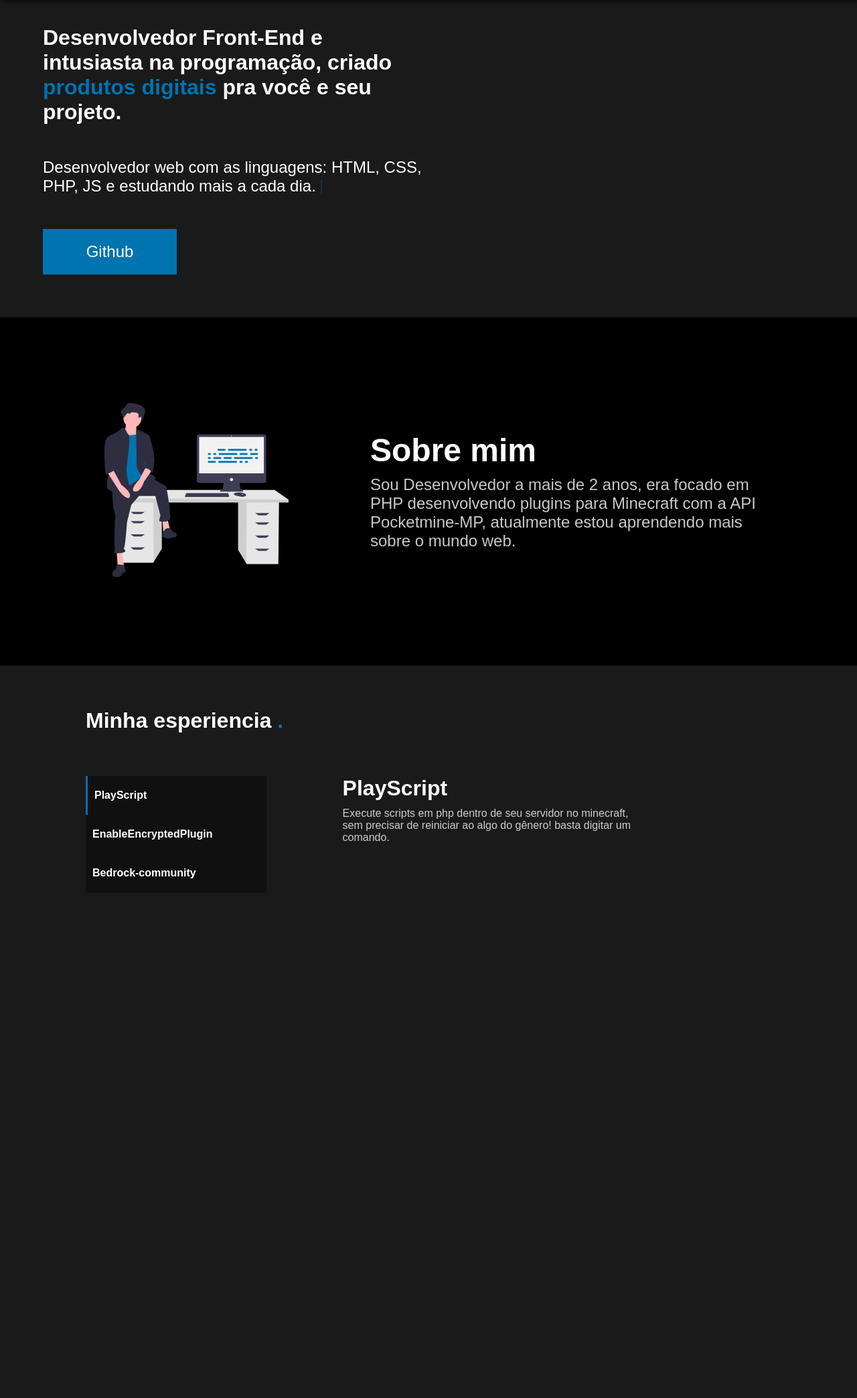
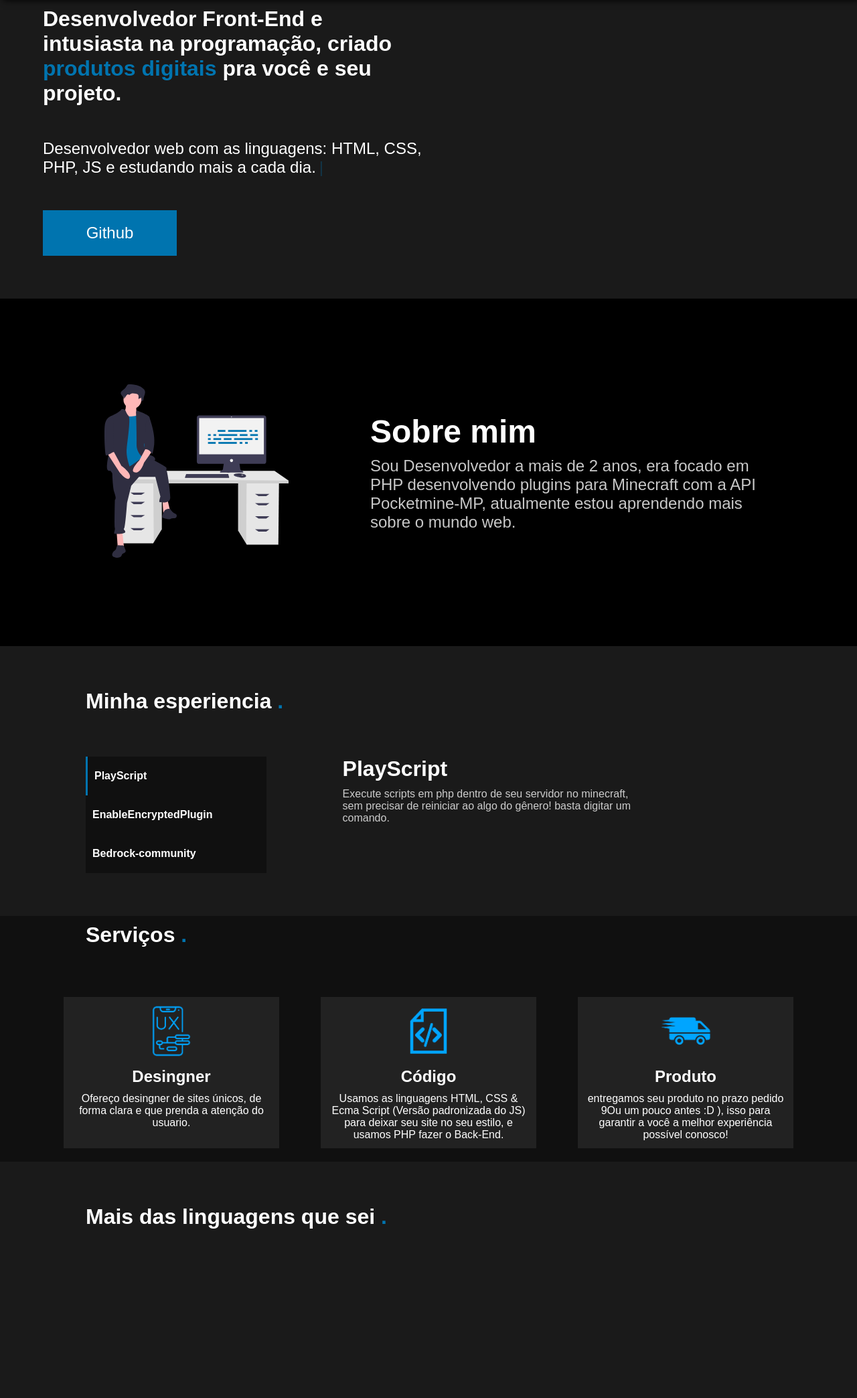
Before and after one commit to oKauaDev/kauadev.xyz, a PHP site: page / in a window 1280 px wide. Shown: the part 70-2158 px from the top of the page at 67% size. Before the commit the page ends 1382 px from the top, so only its background shows below. Run offline with PHP 8.4, Linux system fonts and the light colour scheme.

Commit message:
terminando o site

```diff
--- a/css/index.css
+++ b/css/index.css
@@ -23,6 +23,10 @@ body {
 
 .duble-font-style {
     font-size: 1.5rem;
+}
+
+#container #top {
+    margin-top: 80px;
 }
 
 #container #top #top-title {
@@ -112,14 +116,14 @@ body {
     margin-left: 20%;
 }
 
-#esperienciat {
+.title-modern-class {
     color: white;
     margin-bottom: 5%;
     margin-left: 10%;
     text-align: left;
 }
 
-#esperienciat::after {
+.title-modern-class::after {
     content: " .";
     color: var(--blue-cian);
 }
@@ -170,6 +174,81 @@ body {
     width: 60%;
 }
 
+#container #servicos {
+    background: rgb(16, 16, 16);
+    padding: 10px 0;
+    margin-bottom: 5%;
+}
+
+#container #servicos #servicos-list{
+    margin-bottom: 5%;
+    margin-left: 10%;
+    color: white;
+    display: flex;
+    flex-wrap: wrap;
+    width: 90%;
+    margin: 0 auto;
+    justify-content: space-between;
+}
+
+#container #servicos #servicos-list .index-servicos {
+    background: rgb(34, 34, 34);
+    display: inline-block;
+    padding: 10px;
+    margin: 10px auto;
+    text-align: center;
+    max-width: 300px;
+    word-break: keep-all;
+    transition: 1s;
+    border: 1.5px solid rgb(34, 34, 34);
+}
+
+#container #servicos #servicos-list .index-servicos:hover {
+    border: 1.5px solid var(--blue-cian);
+}
+
+#container #servicos #servicos-list .index-servicos img {
+    width: 80px;
+}
+
+#container #servicos #servicos-list .index-servicos h2 {
+    margin: 10px 0;
+}
+
+#container #linguagens-trabalhadas {
+    margin-bottom: 5%;
+    margin-left: 10%;
+    color: white;
+    display: flex;
+    justify-content: space-between;
+}
+
+#container #linguagens-trabalhadas #demonstracao {
+    width: 45%;
+    word-break: keep-all;
+}
+
+#container #linguagens-trabalhadas #list {
+    display: flex;
+    flex-wrap: wrap;
+    margin-right: 5%;
+    width: 50%;
+}
+
+#container #linguagens-trabalhadas .linguagem-index {
+    display: inline-block;
+    text-align: center;
+    margin: 10px;
+}
+
+#container #linguagens-trabalhadas .linguagem-index img {
+    width: 100px;
+}
+
+#container #linguagens-trabalhadas .linguagem-index p {
+    display: none;
+}
+
 @media (max-width: 800px) {
 
     #container #quemsou {
@@ -194,12 +273,12 @@ body {
         word-break: break-all;
     }
 
-    #esperienciat {
+    .title-modern-class {
         margin-left: 0;
         text-align: center;
     }
 
-    #esperienciat::after {
+    .title-modern-class::after {
         content: ".";
         color: var(--blue-cian);
     }
@@ -241,6 +320,24 @@ body {
         width: auto;
         margin: 0 5%;
     }
+
+    #container #linguagens-trabalhadas {
+        display: block;
+        margin: 10px 0;
+    }
+
+    #container #linguagens-trabalhadas #list {
+        display: flex;
+        width: 100%;
+        justify-content: center;
+    }
+
+    #container #linguagens-trabalhadas #demonstracao {
+        width: auto;
+        display: block;
+        word-break: keep-all;
+        text-align: center;
+    }
 }
 
 @media (max-width: 650px) {
@@ -265,3 +362,33 @@ body {
         margin-top: 50px;
     }
 }
+
+/*
+    Parte de animações com scroll
+*/
+
+[animation] {
+    opacity: 0;
+    transition: 1s;
+}
+
+[animation="left"] {
+    transform: translate3d(-50px, 0, 0);
+}
+
+[animation="rigth"] {
+    transform: translate3d(50px, 0, 0);
+}
+
+[animation="top"] {
+    transform: translate3d(0, -50px, 0);
+}
+
+[animation="bottom"] {
+    transform: translate3d(0, 50px, 0);
+}
+
+[animation].animated {
+    transform: translate3d(0, 0, 0);
+    opacity: 1;
+}
--- a/css/navbar.css
+++ b/css/navbar.css
@@ -3,13 +3,37 @@
     --blue-cian: rgb(0, 116, 175);
 }
 
+body::-webkit-scrollbar {
+    width: 12px;
+  }
+
+  body::-webkit-scrollbar-track {
+    background: var(--cinza);
+  }
+
+  body::-webkit-scrollbar-thumb {
+    background-color: var(--blue-cian);
+  }
+
 header {
     display: flex;
+    position: fixed;
+    top: 0;
+    width: 100%;
     background: var(--cinza);
     box-shadow: 5px 0 10px black;
     justify-content: space-between;
     height: 70px;
     align-items: center;
+    z-index: 100;
+}
+
+header.transparent {
+    background: rgba(26, 26, 26, 0.428);
+}
+
+header.activet {
+    background: var(--cinza);
 }
 
 header img {
--- a/index.html
+++ b/index.html
@@ -25,20 +25,20 @@
         <div id="top">
             <h1 id="top-title" animation="top">Desenvolvedor Front-End e intusiasta na programação, criado <span class="custom-cian-color">produtos digitais</span> pra você e seu projeto.</h1>
             <p id="subtitle-top" class="duble-font-style">Desenvolvedor web com as linguagens: HTML, CSS, PHP, JS e estudando mais a cada dia.</p>
-            <a id="github-top-button" class="duble-font-style" href="">Github</a>
+            <a id="github-top-button" animation="bottom" class="duble-font-style" href="">Github</a>
         </div>
         <div id="quemsou">
             <div>
-                <img id="personagem" src="imgs/ladino.svg">
+                <img animation="left" id="personagem" src="imgs/ladino.svg">
             </div>
             <div>
-                <h1>Sobre mim</h1>
-                <p id="sobremim-text">Sou Desenvolvedor a mais de 2 anos, era focado em PHP desenvolvendo plugins para Minecraft com a API Pocketmine-MP, atualmente estou aprendendo mais sobre o mundo web.</p>
+                <h1 animation="top">Sobre mim</h1>
+                <p animation="bottom" id="sobremim-text">Sou Desenvolvedor a mais de 2 anos, era focado em PHP desenvolvendo plugins para Minecraft com a API Pocketmine-MP, atualmente estou aprendendo mais sobre o mundo web.</p>
             </div>
         </div>
-        <h1 id="esperienciat">Minha esperiencia</h1>
+        <h1 class="title-modern-class">Minha esperiencia</h1>
         <div id="esperiencia">
-            <div id="projetos">
+            <div id="projetos" animation="left">
                 <ul>
                     <li>
                         <a  project-id="p-1" class="selectedProject">PlayScript</a>
@@ -52,8 +52,50 @@
                 </ul>
             </div>
             <div id="projeto-detalhe">
-                <h1 id="title-projeto">Nome do projeto...</h1>
-                <p id="description-projeto">Descrição do projeto...</p>
+                <h1 id="title-projeto" animation="rigth">Nome do projeto...</h1>
+                <p id="description-projeto" animation="rigth">Descrição do projeto...</p>
+            </div>
+        </div>
+        <div id="servicos">
+            <h1 class="title-modern-class">Serviços</h1>
+            <div id="servicos-list">
+                <div class="index-servicos" animation="top">
+                    <img src="imgs/UI_UX.png">
+                    <h2>Desingner</h2>
+                    <p>Ofereço desingner de sites únicos, de forma clara e que prenda a atenção do usuario.</p>
+                </div>
+
+                <div class="index-servicos" animation="bottom">
+                    <img src="imgs/code.png">
+                    <h2>Código</h2>
+                    <p>Usamos as linguagens HTML, CSS & Ecma Script (Versão padronizada do JS) para deixar seu site no seu estilo, e usamos PHP fazer o Back-End.</p>
+                </div>
+
+                <div class="index-servicos" animation="top">
+                    <img src="imgs/entrega.png">
+                    <h2>Produto</h2>
+                    <p>entregamos seu produto no prazo pedido 9Ou um pouco antes :D ), isso para garantir a você a melhor experiência possível conosco!</p>
+                </div>
+            </div>
+        </div>
+        <h1 class="title-modern-class">Mais das linguagens que sei</h1>
+        <div id="linguagens-trabalhadas" animation="top">
+            <div id="demonstracao">
+                <p id="description-linguage">*Clique ou passe o mouse por cima para ver.</p>
+            </div>
+            <div id="list">
+                <div class="linguagem-index" type-linguage="css">
+                    <img class="linguagem-index-select" src="imgs/css.png">
+                    <p source="true">CSS 3</p>
+                </div>
+                <div class="linguagem-index" type-linguage="js">
+                    <img class="linguagem-index-select" src="imgs/js.png">
+                    <p source="true">JS</p>
+                </div>
+                <div class="linguagem-index" type-linguage="html">
+                    <img class="linguagem-index-select" src="imgs/html.png">
+                    <p source="true">HTML 5</p>
+                </div>
             </div>
         </div>
     </div>
@@ -62,5 +104,6 @@
     </footer>
     <script src="js/navbar.js"></script>
     <script src="js/main.js"></script>
+    <script src="js/scrollAnimation.js"></script>
 </body>
 </html>
--- a/js/main.js
+++ b/js/main.js
@@ -51,3 +51,76 @@ listProjects.forEach(Lelement => {
         refreshProjects(target.getAttribute("project-id"));
     });
 });
+
+/**
+ * Ultima função de Js, a parte de lingugens
+*/
+
+const LinguagensDivs = document.querySelectorAll(".linguagem-index-select");
+const DescriptionLinguage = document.getElementById('description-linguage');
+
+LinguagensDivs.forEach(ElementoD => {
+    ElementoD.addEventListener("mouseenter", function(event) {
+        const target = event.target.parentElement;
+        switch (target.getAttribute('type-linguage')) {
+            case "css":
+                DescriptionLinguage.innerHTML = "Ao falarmos sobre o que é CSS (Cascading Style Sheet, ou Folha de Estilo em Cascatas), é necessário dizer que sua aplicação é utilizada na estilização de componentes escritos em linguagens de marcação.";
+                break;
+
+            case "js":
+                DescriptionLinguage.innerHTML = "O JavaScript é utilizado para controlar o HTML e o CSS, usado para manipular comportamentos na página. O que seria esse comportamento? Por exemplo, submenu, carousel, etc. Portanto, O JavaScript permite implementar itens complexos em páginas web.";
+                break;
+
+            case "html":
+                DescriptionLinguage.innerHTML = "HTML (Linguagem de Marcação de Hipertexto) é o código que você usa para estruturar uma página web e seu conteúdo. Por exemplo, o conteúdo pode ser estruturado em parágrafos, em uma lista com marcadores ou usando imagens e tabelas.";
+                break;
+
+        }
+        const name = target.querySelector("p");
+        name.style.display = "block";
+    });
+    ElementoD.addEventListener('mouseout', function(event) {
+        const target = event.target;
+        if (event.target.classList.contains("linguagem-index")) {
+            const target = event.target;
+            const name = target.querySelector("p");
+            removeDescriptionLinguage(name);
+        }else{
+            const target = event.target.parentElement;
+            const name = target.querySelector("p");
+            removeDescriptionLinguage(name);
+        }
+    });
+
+    if (window.innerWidth < 800) {
+        ElementoD.addEventListener('click', function(event) {
+            let target = event.target;
+            if (target.classList.contains("linguagem-index")) {
+                removeDescriptionLinguage(target.querySelector("p"));
+            }else{
+                removeDescriptionLinguage(event.target.parentElement.querySelector("p"));
+            }
+            switch (target.parentElement.getAttribute('type-linguage')) {
+                case "css":
+                    DescriptionLinguage.innerHTML = "Ao falarmos sobre o que é CSS (Cascading Style Sheet, ou Folha de Estilo em Cascatas), é necessário dizer que sua aplicação é utilizada na estilização de componentes escritos em linguagens de marcação.";
+                    break;
+
+                case "js":
+                    DescriptionLinguage.innerHTML = "O JavaScript é utilizado para controlar o HTML e o CSS, usado para manipular comportamentos na página. O que seria esse comportamento? Por exemplo, submenu, carousel, etc. Portanto, O JavaScript permite implementar itens complexos em páginas web.";
+                    break;
+
+                case "html":
+                    DescriptionLinguage.innerHTML = "HTML (Linguagem de Marcação de Hipertexto) é o código que você usa para estruturar uma página web e seu conteúdo. Por exemplo, o conteúdo pode ser estruturado em parágrafos, em uma lista com marcadores ou usando imagens e tabelas.";
+                    break;
+
+            }
+            const name = target.parentElement.querySelector("p");
+            name.style.display = "block";
+        });
+    }
+});
+
+function removeDescriptionLinguage(element) {
+    element.style.display = "none";
+    DescriptionLinguage.innerHTML = "*Clique ou passe o mouse por cima para ver.";
+}
```
Also changed, not shown: js/scrollAnimation.js (+25 -0 lines), imgs/UI_UX.png (added), imgs/code.png (added), imgs/entrega.png (added).
